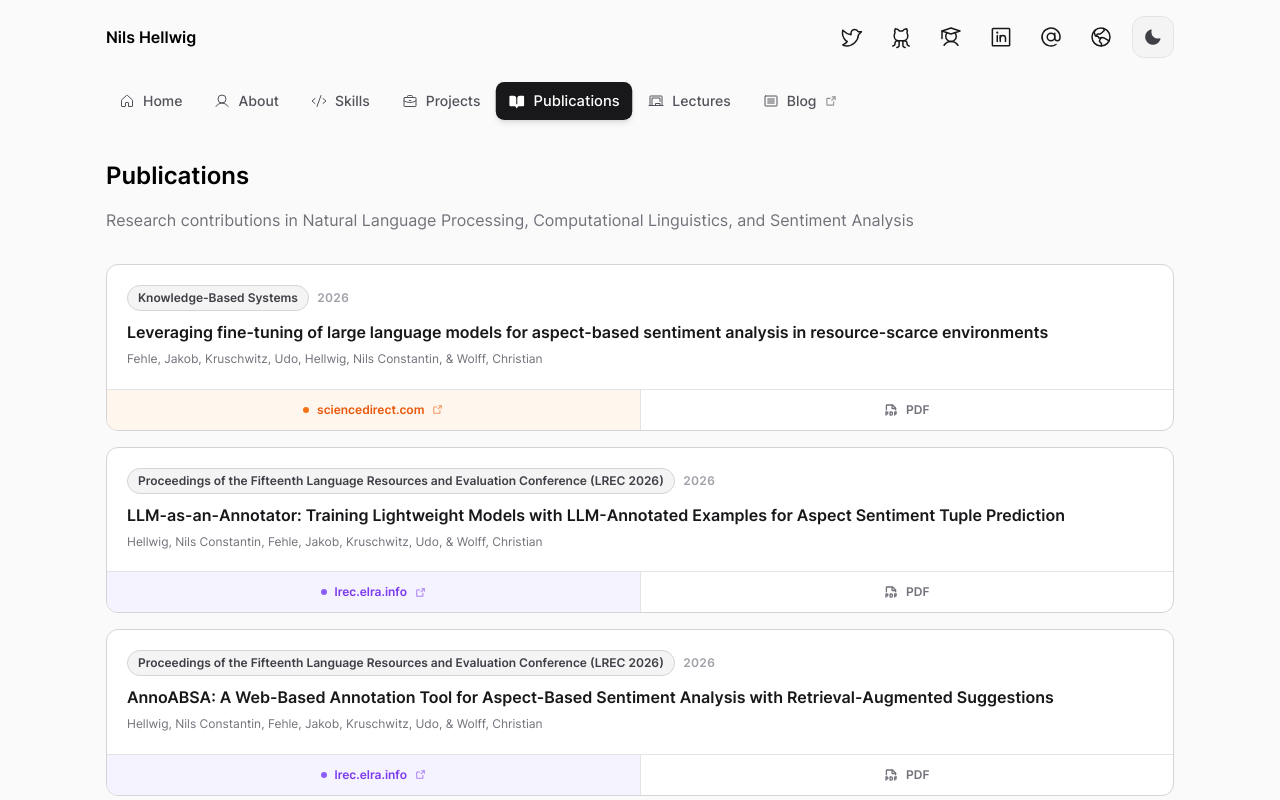
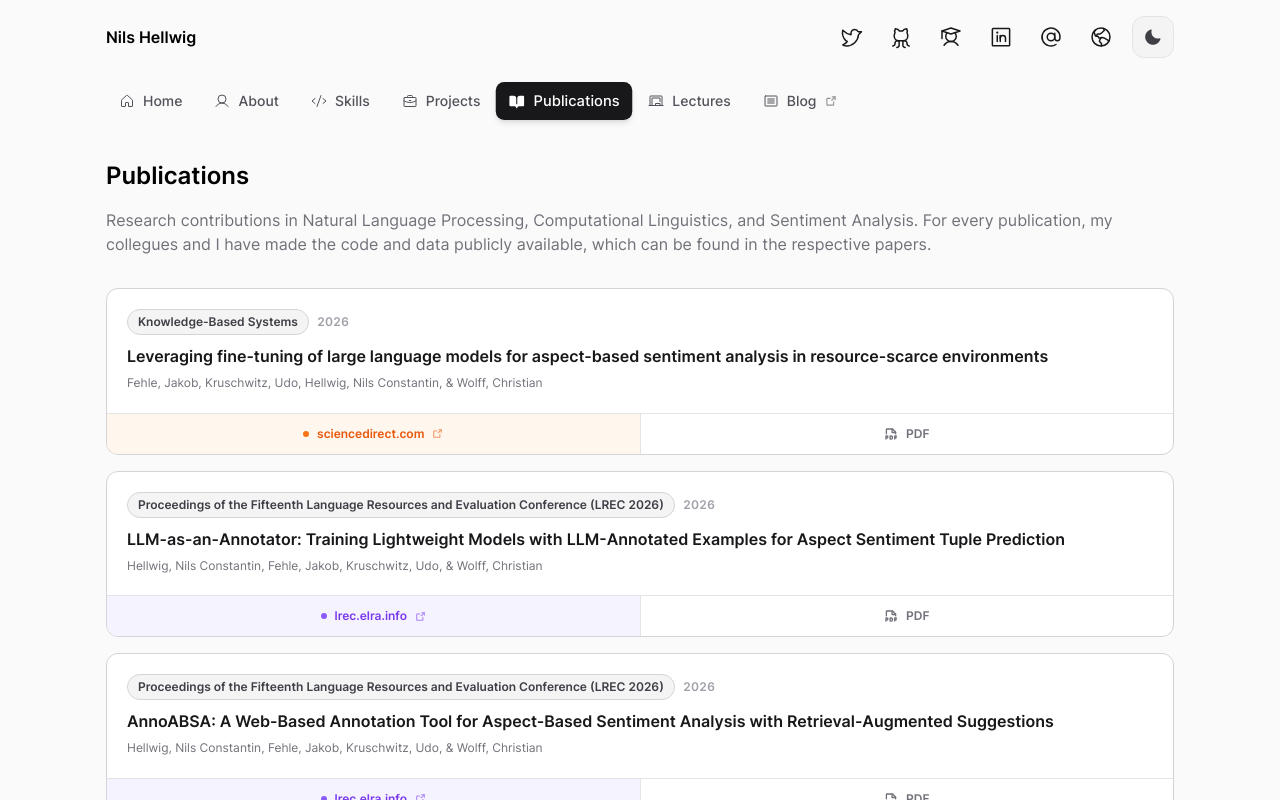
Before and after one commit to NilsHellwig/portfolio, a React (Create React App) app: page /portfolio/publications in a window 1280 px wide. Shown: the top 800 px of the page. Built offline with nearby package versions, Linux system fonts and the light colour scheme.

Commit message:
style: simplify DOMAIN_STYLES declaration and enhance publications description for clarity

```diff
--- a/src/pages/Publications.tsx
+++ b/src/pages/Publications.tsx
@@ -4,10 +4,7 @@ import { ArrowSquareOut, FilePdf } from "phosphor-react";
 import { motion } from "framer-motion";
 import Footer from "../components/Footer";
 
-const DOMAIN_STYLES: Record<
-  string,
-  { dot: string; text: string; bg: string; hover: string }
-> = {
+const DOMAIN_STYLES: Record<string, { dot: string; text: string; bg: string; hover: string }> = {
   "aclanthology.org": {
     dot: "bg-red-500",
     text: "text-red-600 dark:text-red-400",
@@ -73,7 +70,8 @@ const Publications: React.FC = () => {
       <h2 className="text-2xl font-bold dark:text-white">Publications</h2>
       <p className="text-zinc-500 dark:text-zinc-400 mt-4 mb-8">
         Research contributions in Natural Language Processing, Computational Linguistics, and
-        Sentiment Analysis
+        Sentiment Analysis. For every publication, my collegues and I have made the code and data
+        publicly available, which can be found in the respective papers.
       </p>
       <motion.div
         className="grid grid-cols-1 gap-4 mt-8"
```
